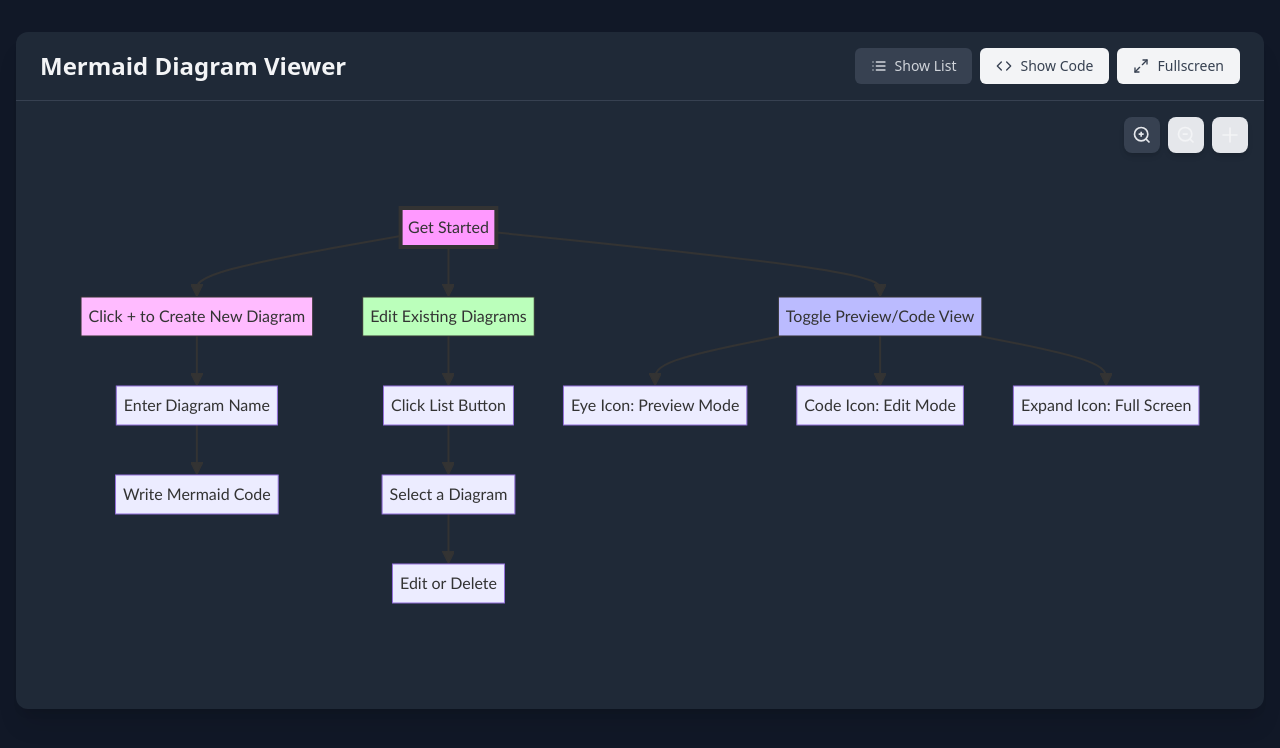
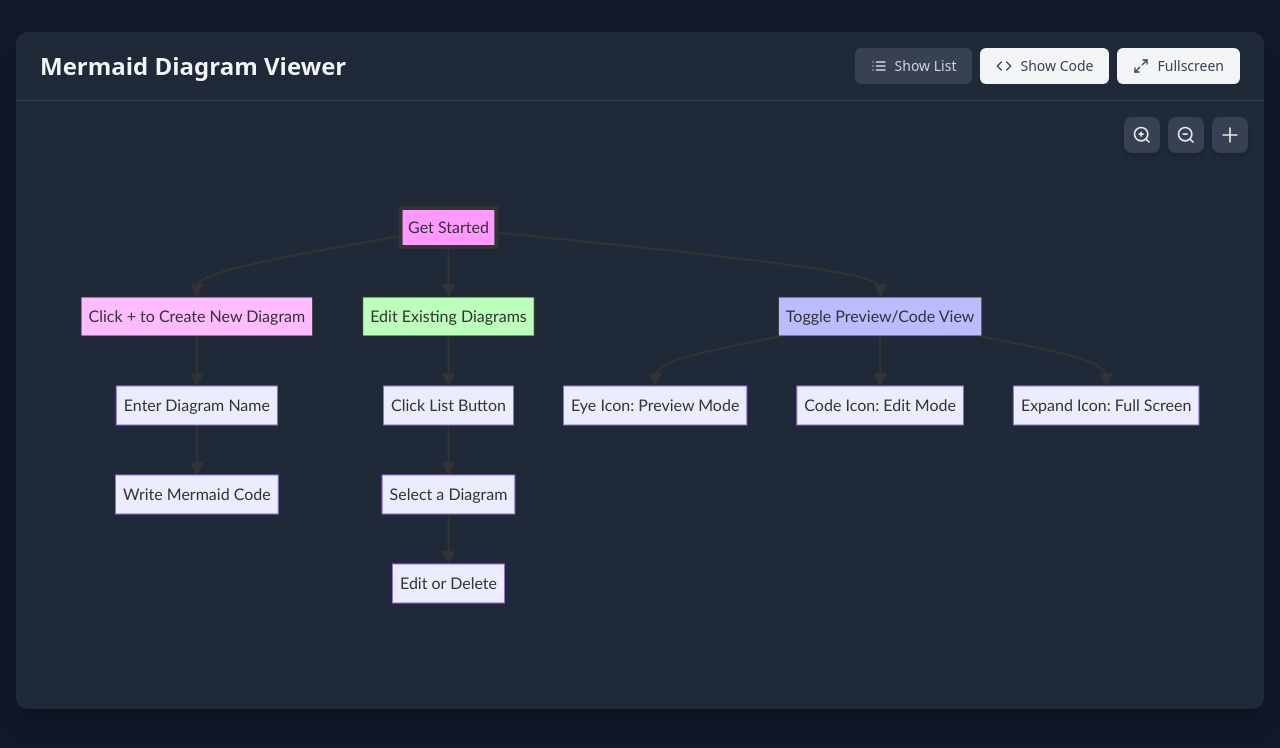
Before and after one commit to mamertofabian/mermaid-diagram-editor, a React (Vite) app: page / in a window 1280 px wide. Shown: the top 748 px of the page. Built offline with nearby package versions, Linux system fonts and the light colour scheme.

Commit message:
style: Update zoom and reset buttons to dark mode

```diff
--- a/src/components/DiagramPreview.tsx
+++ b/src/components/DiagramPreview.tsx
@@ -140,7 +140,7 @@ export default function DiagramPreview({ code, isFullScreen, onFullScreenChange
         </button>
         <button
           onClick={handleZoomOut}
-          className="bg-gray-200 hover:bg-gray-300 rounded-lg p-2 shadow-md"
+          className="bg-gray-700 hover:bg-gray-600 text-gray-200 rounded-lg p-2 shadow-md"
           title="Zoom Out"
         >
           <svg xmlns="http://www.w3.org/2000/svg" width="20" height="20" viewBox="0 0 24 24" fill="none" stroke="currentColor" strokeWidth="2">
@@ -151,7 +151,7 @@ export default function DiagramPreview({ code, isFullScreen, onFullScreenChange
         </button>
         <button
           onClick={handleResetZoom}
-          className="bg-gray-200 hover:bg-gray-300 rounded-lg p-2 shadow-md"
+          className="bg-gray-700 hover:bg-gray-600 text-gray-200 rounded-lg p-2 shadow-md"
           title="Reset Zoom"
         >
           <svg xmlns="http://www.w3.org/2000/svg" width="20" height="20" viewBox="0 0 24 24" fill="none" stroke="currentColor" strokeWidth="2">
@@ -165,7 +165,7 @@ export default function DiagramPreview({ code, isFullScreen, onFullScreenChange
       {isFullScreen && (
         <button
           onClick={() => onFullScreenChange?.(false)}
-          className="absolute top-4 left-4 z-10 bg-gray-200 hover:bg-gray-300 rounded-lg p-2 shadow-md"
+          className="absolute top-4 left-4 z-10 bg-gray-700 hover:bg-gray-600 text-gray-200 rounded-lg p-2 shadow-md"
           title="Exit Full Screen"
         >
           <svg xmlns="http://www.w3.org/2000/svg" width="20" height="20" viewBox="0 0 24 24" fill="none" stroke="currentColor" strokeWidth="2">
```
